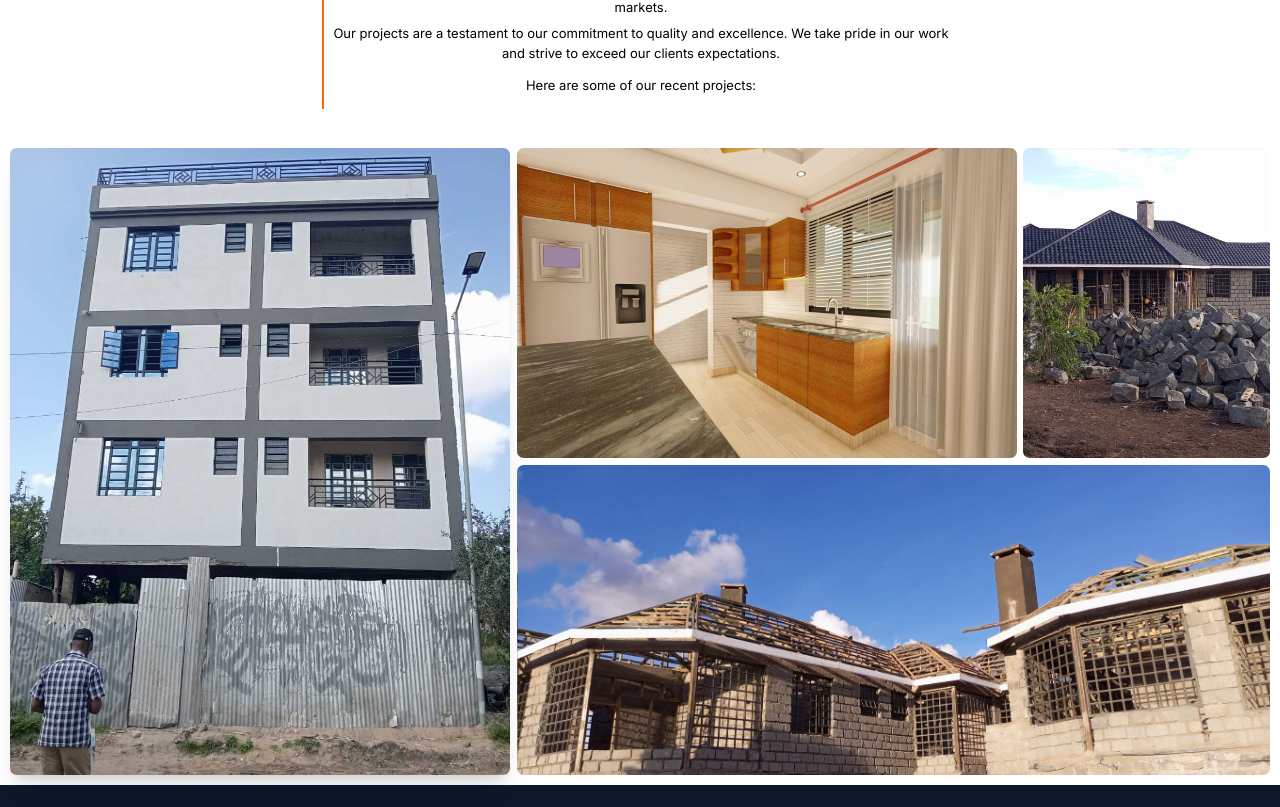
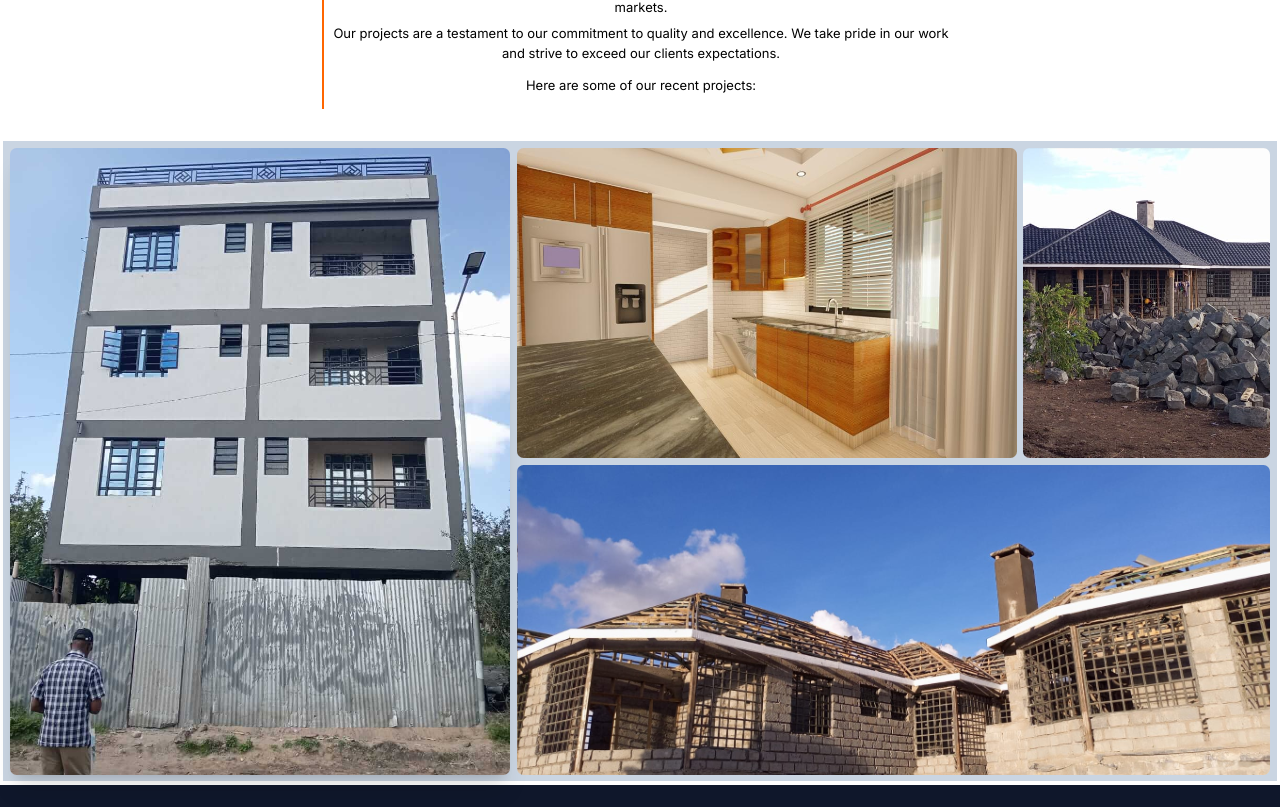
Before and after one commit to matthewkuria/jafrana, a Next.js app: page /projects in a window 1280 px wide. Shown: the part 573-1380 px from the top of the page. Built offline with nearby package versions, Linux system fonts and the light colour scheme; a web font is replaced by a local one.

Commit message:
Add bg-slate-300 to the projects

```diff
--- a/app/projects/page.tsx
+++ b/app/projects/page.tsx
@@ -23,7 +23,7 @@ const page = () => {
       </article>
 
       <section className="w-full flex flex-col items-center justify-center">
-        <div className="w-full h-[80vh] grid grid-cols-10 grid-rows-4 gap-2 p-2">
+        <div className="w-full h-[80vh] grid grid-cols-10 grid-rows-4 gap-2 p-2 bg-slate-300">
            <a href="#apartment"
                     className="relative col-span-10 sm:col-span-4 sm:row-span-4
                                 group rounded-lg overflow-hidden bg-cover bg-center
```
